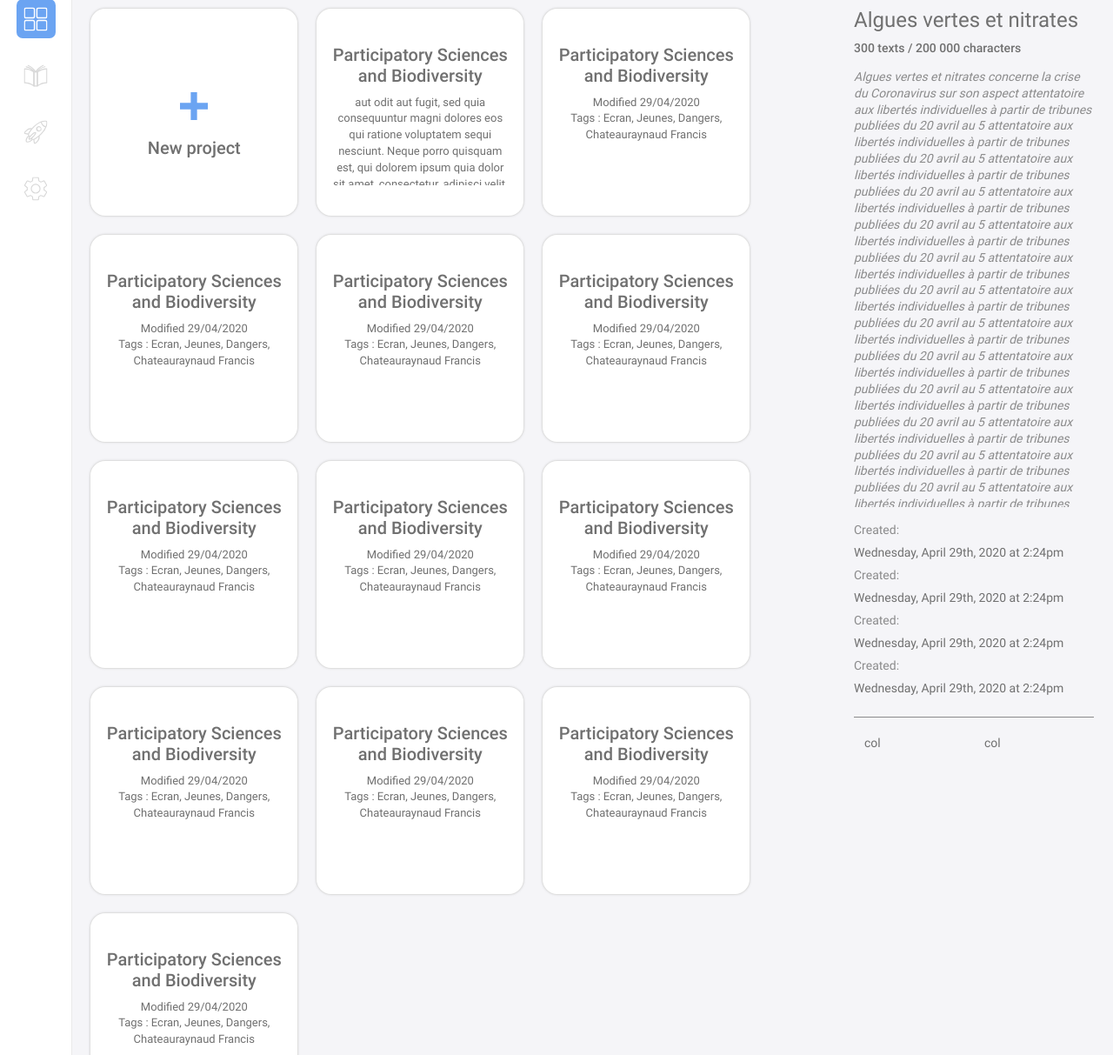
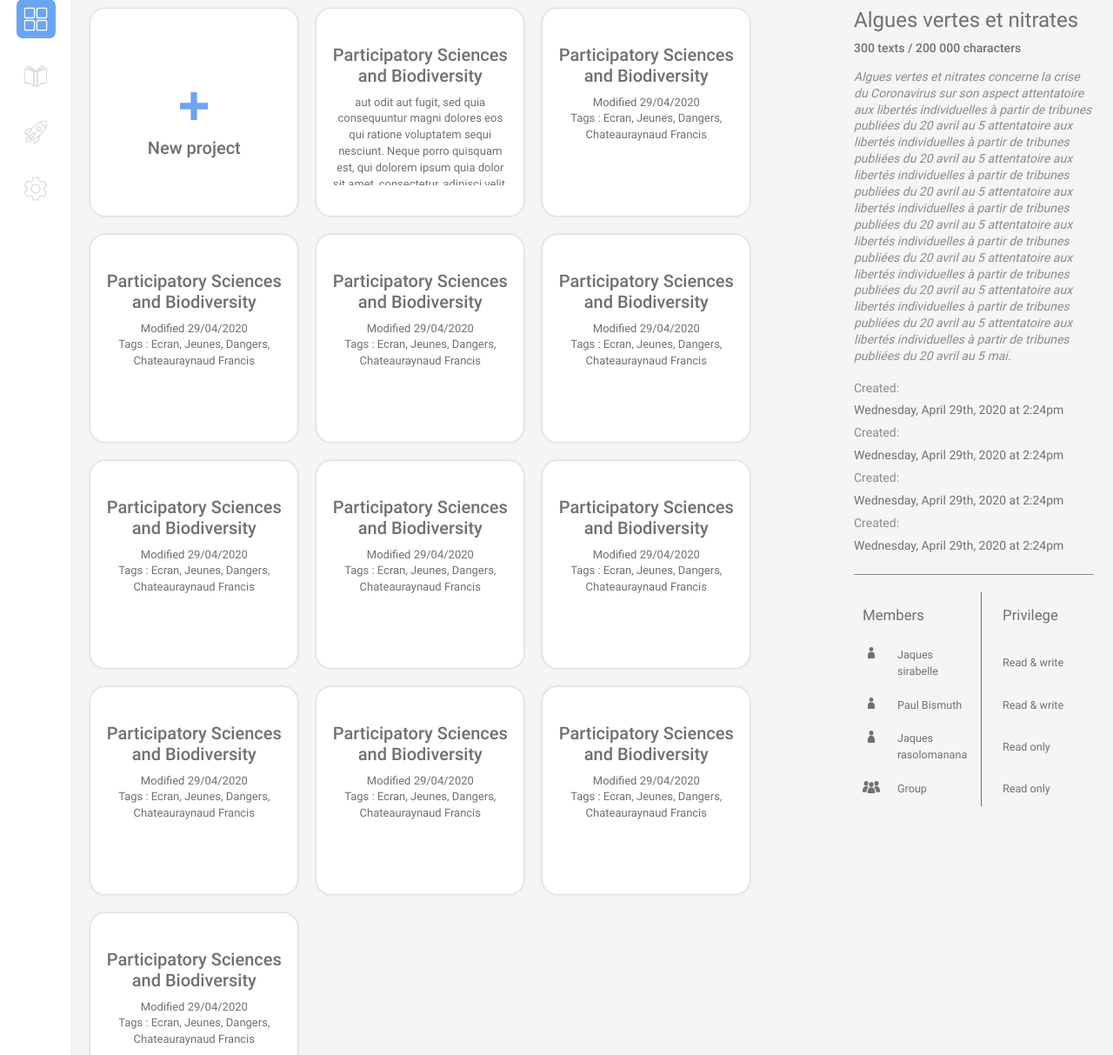
Before and after one commit to manu-lechat/prospero, a PHP site: page /projects_mosaic.php in a window 1280 px wide. Shown: the part 227-1440 px from the top of the page at 87% size. Run offline with PHP 8.4, Linux system fonts and the light colour scheme.

Commit message:
cartouche / members

```diff
--- a/assets/css/prospero.css
+++ b/assets/css/prospero.css
@@ -124,9 +124,9 @@ a:hover{    color: var(--color_1);;    text-decoration: none; }
 .table .active, .table-hover>tbody>tr.active:hover { background-color: var(--color_2); color: white; }
 .table-hover>tbody>tr:hover { cursor: pointer; }
 th { font-weight: normal; position: relative; padding-left: .8rem!important; }
-th:before{ content: ""; width: 1px; height: 60%; top: 20%; left: 0; position: absolute; background-color: var(--color_5); }
+/* th:before{ content: ""; width: 1px; height: 60%; top: 20%; left: 0; position: absolute; background-color: var(--color_5); } */
 th:nth-child(1):before{ display: none; }
-tr:last-child td { border: none!important; }
+/* tr:last-child td { border: none!important; } */
 
 .table>:not(:last-child)>:last-child>* { border-bottom-color : var(--color_5); }
 .table>:not(caption)>*>* { padding: .4rem .5rem; }
@@ -225,8 +225,18 @@ tr:last-child td { border: none!important; }
 .template_mosaique .mosaique_wrapper .card .card-header { padding-top: 0;  }
 .template_mosaique .mosaique_wrapper .card .card-body { padding-top: 0;  max-height: 8em;  white-space: wrap;  overflow: hidden; text-overflow: ellipsis; }
 .template_mosaique .grid_side_wrapper { position: absolute; right: 0; }
-.template_mosaique .grid_side_wrapper .cartouche{ padding:var(--gutter_unit); max-height: calc( 85vh - var(--gutter_unit) * 2 );  }
-.template_mosaique .grid_side_wrapper .cartouche .intro{ max-height: 35vh;    overflow: auto!important; }
+.template_mosaique .grid_side_wrapper .cartouche{ padding:var(--gutter_unit); max-height: calc( 85vh - var(--gutter_unit) * 2 );  overflow: auto!important;  }
+.template_mosaique .grid_side_wrapper .cartouche .intro{    }
+
+.template_mosaique .cartouche_users td{  }
+.template_mosaique .cartouche_users td.icon{  width:40px; display: flex;    justify-content: center; padding: 10px; }
+
+.template_mosaique .cartouche_users .vertical{  width:5%; border-left: 1px solid #707070; margin-right: 10px;; }
+.template_mosaique .cartouche_users .th{  width: 50%;  font-size: 1.2em; padding: 1em 0;  padding-left: 10px!important; }
+.template_mosaique .cartouche_users .members{   }
+.template_mosaique .cartouche_users .function{     padding-left: 10px!important;  font-size: .9em ;}
+.template_mosaique .cartouche_users .name{ padding:10px; font-size: .9em ; }
+
 
 .template_listing .table .active, .table-hover>tbody>tr.active:hover {   background: linear-gradient(#6FD0FC, #6BA4F2);  color: white; }
 
--- a/projects_mosaic.php
+++ b/projects_mosaic.php
@@ -209,21 +209,6 @@
                                 attentatoire aux libertés individuelles à partir de tribunes publiées du 20 avril au 5
                                 attentatoire aux libertés individuelles à partir de tribunes publiées du 20 avril au 5
                                 attentatoire aux libertés individuelles à partir de tribunes publiées du 20 avril au 5
-                                attentatoire aux libertés individuelles à partir de tribunes publiées du 20 avril au 5
-                                attentatoire aux libertés individuelles à partir de tribunes publiées du 20 avril au 5
-                                attentatoire aux libertés individuelles à partir de tribunes publiées du 20 avril au 5
-                                attentatoire aux libertés individuelles à partir de tribunes publiées du 20 avril au 5
-                                attentatoire aux libertés individuelles à partir de tribunes publiées du 20 avril au 5
-                                attentatoire aux libertés individuelles à partir de tribunes publiées du 20 avril au 5
-                                attentatoire aux libertés individuelles à partir de tribunes publiées du 20 avril au 5
-                                attentatoire aux libertés individuelles à partir de tribunes publiées du 20 avril au 5
-                                attentatoire aux libertés individuelles à partir de tribunes publiées du 20 avril au 5
-                                attentatoire aux libertés individuelles à partir de tribunes publiées du 20 avril au 5
-                                attentatoire aux libertés individuelles à partir de tribunes publiées du 20 avril au 5
-                                attentatoire aux libertés individuelles à partir de tribunes publiées du 20 avril au 5
-                                attentatoire aux libertés individuelles à partir de tribunes publiées du 20 avril au 5
-                                attentatoire aux libertés individuelles à partir de tribunes publiées du 20 avril au 5
-                                attentatoire aux libertés individuelles à partir de tribunes publiées du 20 avril au 5
                                 mai.</p>
                             <div class="cartouche_item">
                                 <span class="label">Created:</span>
@@ -251,10 +236,41 @@
                             </div>
 
                             <div class="separation"></div>
-                            <div class="row">
-                                <div class="col">col</div>
-                                <div class="col">col</div>
-                            </div>
+
+
+                          <table class="cartouche_users">
+
+                            <tr>
+                                <th class="th members" colspan="2">Members</th>
+                                <th class="vertical"></th>
+                                <th class="th privilege">Privilege</th>
+                            </tr>
+                            <tr>
+                                <td class="icon"> <img src="assets/images/icon_member.svg" alt=""></td>
+                                <td class="name">Jaques sirabelle</td>
+                                <td class="vertical"></td>
+                                <td class="function">Read & write</td>
+                            </tr>
+                            <tr>
+                                <td class="icon"> <img src="assets/images/icon_member.svg" alt=""></td>
+                                <td class="name">Paul Bismuth</td>
+                                <td class="vertical"></td>
+                                <td class="function">Read & write</td>
+                            </tr>
+                            <tr>
+                                <td class="icon"> <img src="assets/images/icon_member.svg" alt=""></td>
+                                <td class="name">Jaques rasolomanana</td>
+                                <td class="vertical"></td>
+                                <td class="function">Read only</td>
+                            </tr>
+                            <tr>
+                                <td class="icon"> <img src="assets/images/icon_members.svg" alt=""></td>
+                                <td class="name">Group</td>
+                                <td class="vertical"></td>
+                                <td class="function">Read only</td>
+                            </tr>
+                            </table>
+
                         </article>
 
 
```
Also changed, not shown: assets/images/icon_member.svg (added), assets/images/icon_members.svg (added).
